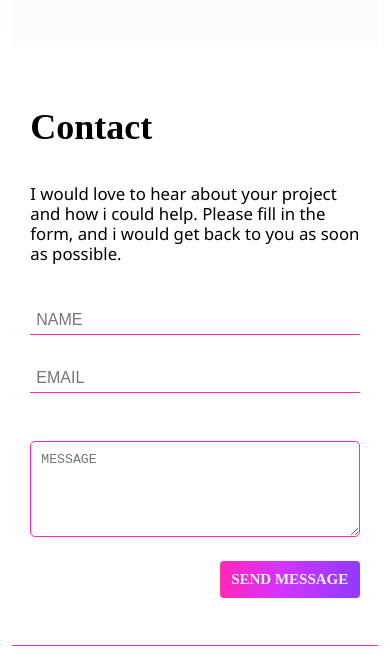
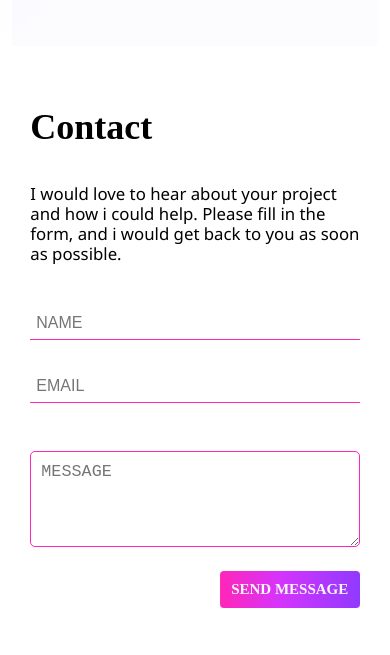
Before and after one commit to khennyboy/Nportfolio, a plain HTML site: page index.html in a window 390 px wide. Shown: the part 4694-5349 px from the top of the page. Drawn offline with nearby package versions, Linux system fonts and the light colour scheme.

Commit message:
added images

```diff
--- a/css/index.css
+++ b/css/index.css
@@ -386,6 +386,7 @@ li.theme{
    border-radius: 5px;
    padding: 10px;
    margin: 4rem 0 2rem;
+   overflow: auto;
 }
 .right form button{
     position: absolute;
--- a/css/index2.css
+++ b/css/index2.css
@@ -70,6 +70,9 @@
         bottom: -20%;
         right: 0%;
     }
+    .contactPage .right form input, .right form textarea{
+        font-size: 1.3rem;
+    }
 }
 /* mobile styling */
 @media screen and (max-width:475px) {
@@ -133,7 +136,9 @@
         top: 5%;
         height: 100%;
     }
-
+    .contactPage .right form input, .right form textarea{
+        font-size: 1.4rem;
+    }
 }
 /* very small gadget */
 @media screen and (min-width: 0px) and (max-width: 300px){
@@ -166,6 +171,9 @@
     .project{
         padding: 2rem 1rem 4rem 1rem;
     }
+    .contactPage .right form input, .right form textarea{
+        font-size: 1.3rem;
+    }
 }
 /* ultra large desktop */
 @media screen and (min-width: 1201px) and (max-width: 1500px){
```
